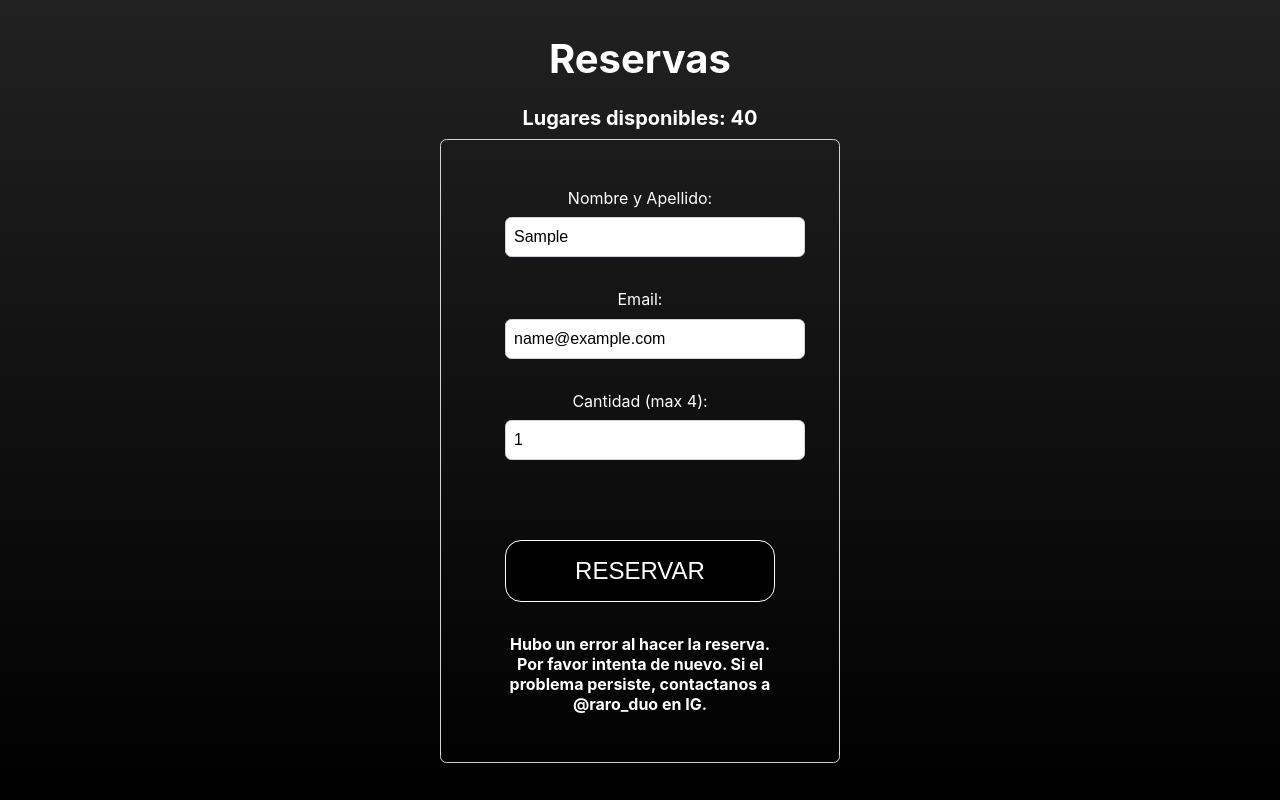
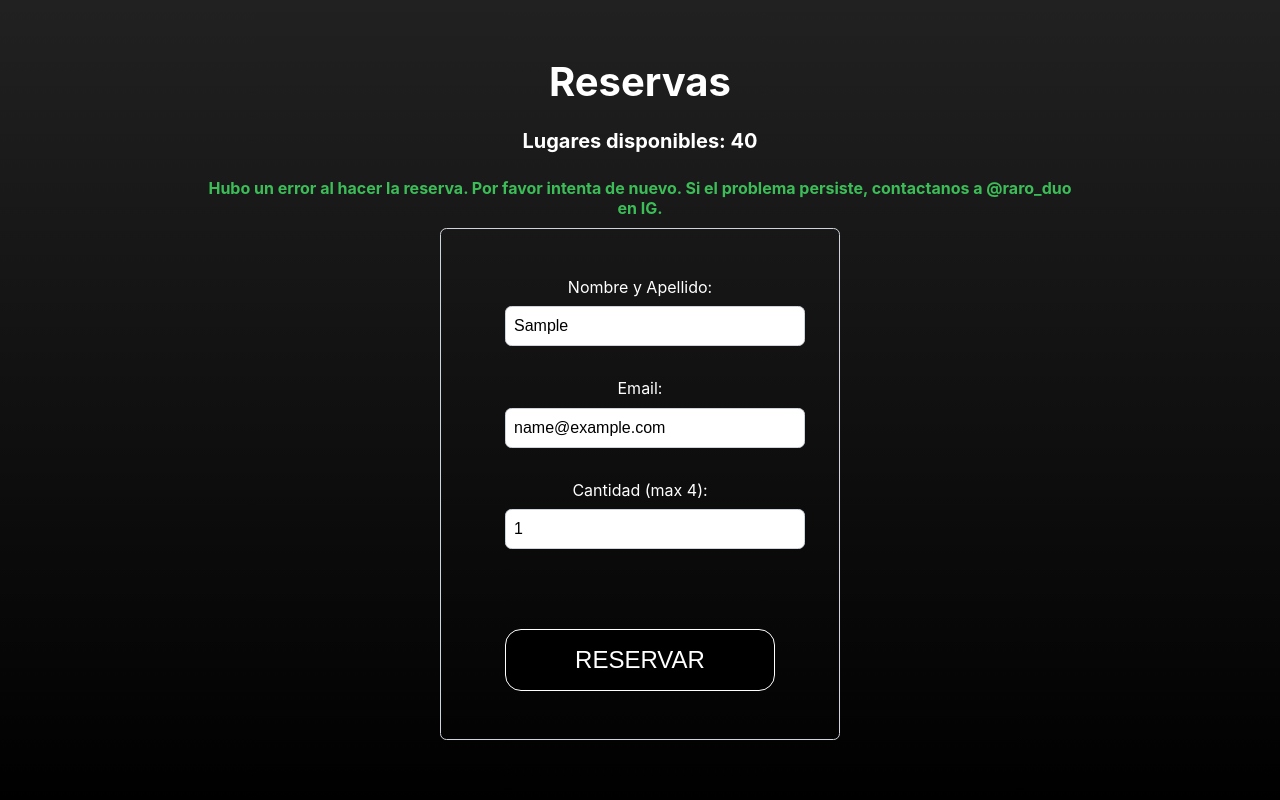
Before and after one commit to elraffa/raroweb, a Next.js app: page /reservas in a window 1280 px wide. Both pictures are taken after typing "Sample", "name@example.com" into the empty fields and a click on the button "RESERVAR". Built offline with nearby package versions, Linux system fonts and the light colour scheme; no server answers; the database is empty.

Commit message:
FIX confirmation message

```diff
--- a/components/ReservationForm.js
+++ b/components/ReservationForm.js
@@ -94,6 +94,7 @@ const ReservationForm = () => {
   return (
     <>
     <h5 className={styles.remainingPlaces}>Lugares disponibles: {remainingPlaces}</h5>
+    {message && <p className={styles.message}>{message}</p>}
     <form className={styles.form} onSubmit={handleSubmit}>
 
       <div className={styles.formGroup}>
@@ -135,7 +136,6 @@ const ReservationForm = () => {
         />
       </div>
       <button type="submit" className={styles.button} disabled={remainingPlaces <= 0}>Reservar</button>
-      {message && <p className={styles.message}>{message}</p>}
     </form>
     </>
   );
--- a/components/ReservationForm.module.css
+++ b/components/ReservationForm.module.css
@@ -53,8 +53,9 @@
 }
 
 .message {
-  color: #ffffff;
+  color: #3cbd58;
   font-size: 1rem;
   margin-top: 1rem;
   font-weight: 700;
+  font-family: "Inter", sans-serif;
 }
```
